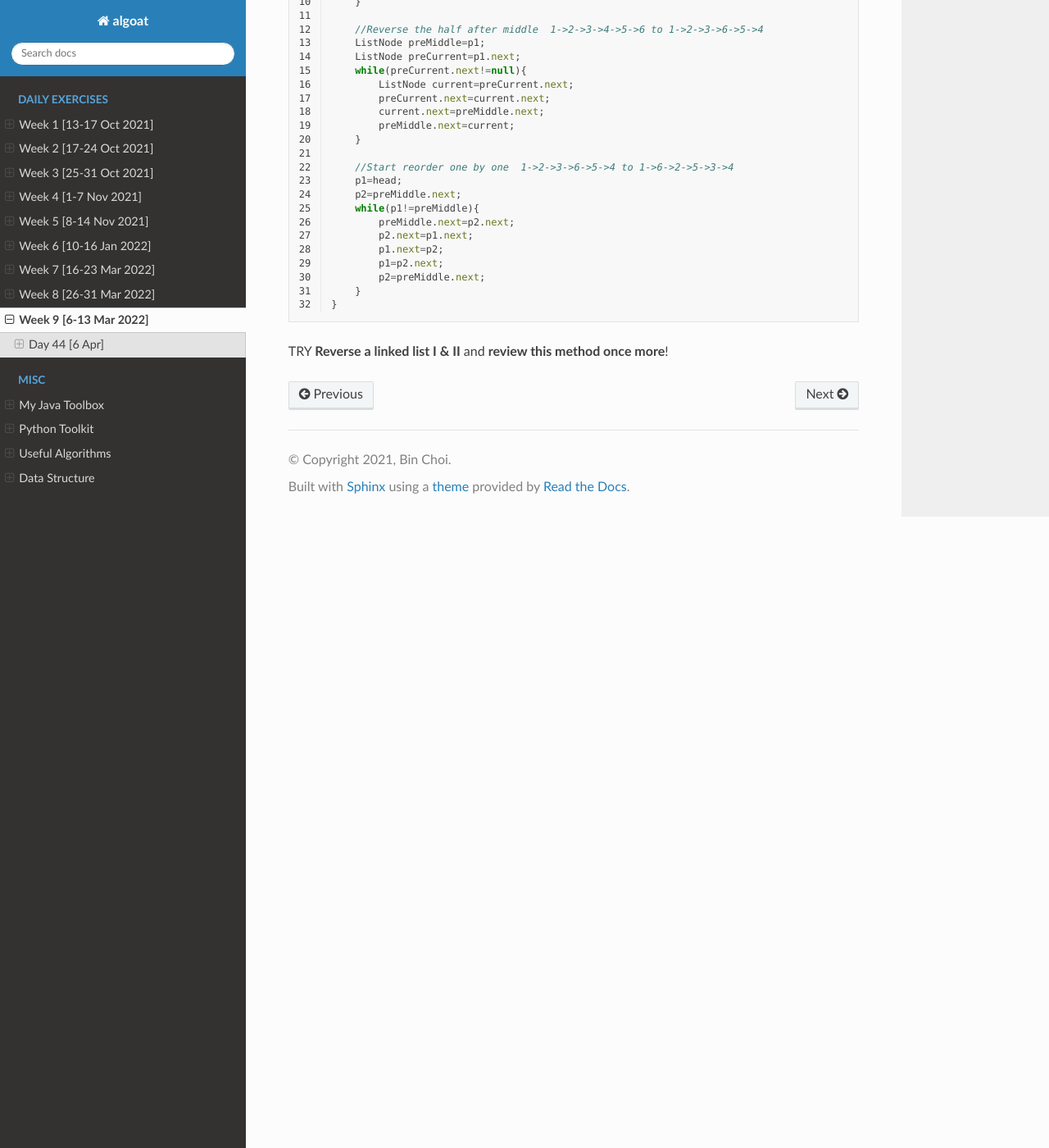
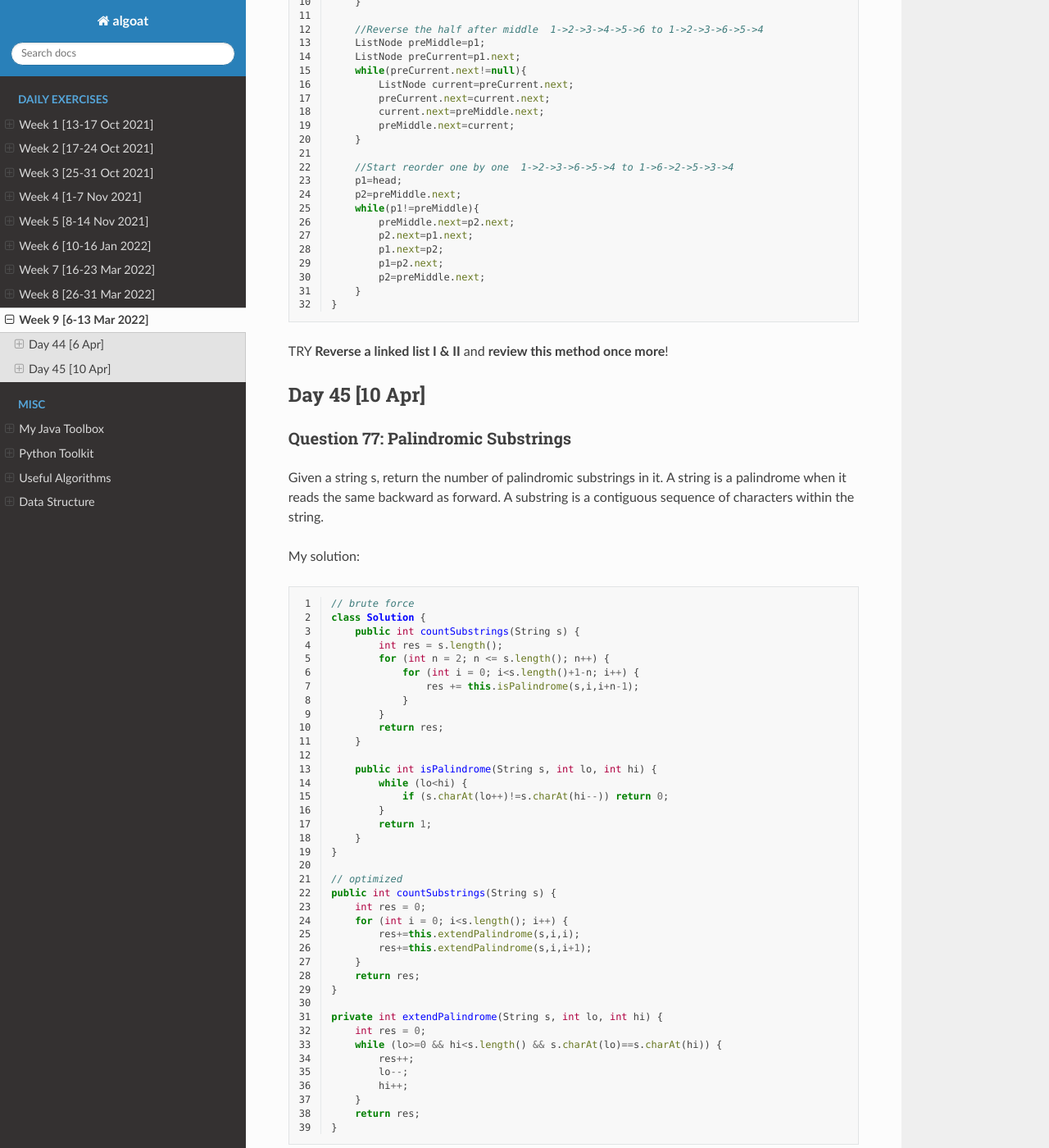
Before and after one commit to binchoi/dsa-blog, a Sphinx documentation site: the page built from docs/source/week9.rst, in a window 1280 px wide and 1400 px high, scrolled down 6407 px. Shown: the whole window at 82% size. Built offline with Sphinx 7.4.7 and the Read the Docs theme 2.0.0, drawn with Linux system fonts in a browser that asks for light colours; some of the changed text lies outside the part shown.

Commit message:
add: another day

```diff
--- a/docs/source/java-toolbox.rst
+++ b/docs/source/java-toolbox.rst
@@ -700,3 +700,6 @@ add() & remove() & peek()
     int b = stk.remove(); // dequeue ; remove th FRONT of the list - i.e. 10
     assert(a == b);
     assert(!stk.isEmpty());
+
+
+https://leetcode.com/problems/reverse-linked-list/
--- a/docs/source/week9.rst
+++ b/docs/source/week9.rst
@@ -363,3 +363,66 @@ More space-efficient solution:
     }
 
 TRY **Reverse a linked list I & II** and **review this method once more**!
+
+Day 45 [10 Apr]
+================
+Question 77: Palindromic Substrings
+------------------------------------------------
+Given a string s, return the number of palindromic substrings in it.
+A string is a palindrome when it reads the same backward as forward.
+A substring is a contiguous sequence of characters within the string.
+
+My solution:
+
+.. code-block:: Java
+    :linenos:
+
+    // brute force
+    class Solution {
+        public int countSubstrings(String s) {
+            int res = s.length();
+            for (int n = 2; n <= s.length(); n++) {
+                for (int i = 0; i<s.length()+1-n; i++) {
+                    res += this.isPalindrome(s,i,i+n-1);
+                }
+            }
+            return res;
+        }
+
+        public int isPalindrome(String s, int lo, int hi) {
+            while (lo<hi) {
+                if (s.charAt(lo++)!=s.charAt(hi--)) return 0;
+            }
+            return 1;
+        }
+    }
+
+    // optimized
+    public int countSubstrings(String s) {
+        int res = 0;
+        for (int i = 0; i<s.length(); i++) {
+            res+=this.extendPalindrome(s,i,i);
+            res+=this.extendPalindrome(s,i,i+1);
+        }
+        return res;
+    }
+
+    private int extendPalindrome(String s, int lo, int hi) {
+        int res = 0;
+        while (lo>=0 && hi<s.length() && s.charAt(lo)==s.charAt(hi)) {
+            res++;
+            lo--;
+            hi++;
+        }
+        return res;
+    }
+
+Remarks and Complexity Analysis:
+ * Requires smart analaysis and visual thinking!
+ * **Time Complexity**: ``O(n^2)`` where ``n=s.length()``.
+ * **Space Complexity**: ``O(1)``
+
+Question 78: Longest Common Subsequence
+------------------------------------------------
+
+https://leetcode.com/problems/longest-common-subsequence/discuss/351689/JavaPython-3-Two-DP-codes-of-O(mn)-and-O(min(m-n))-spaces-w-picture-and-analysis
```
Also changed, not shown: 10 other files.
